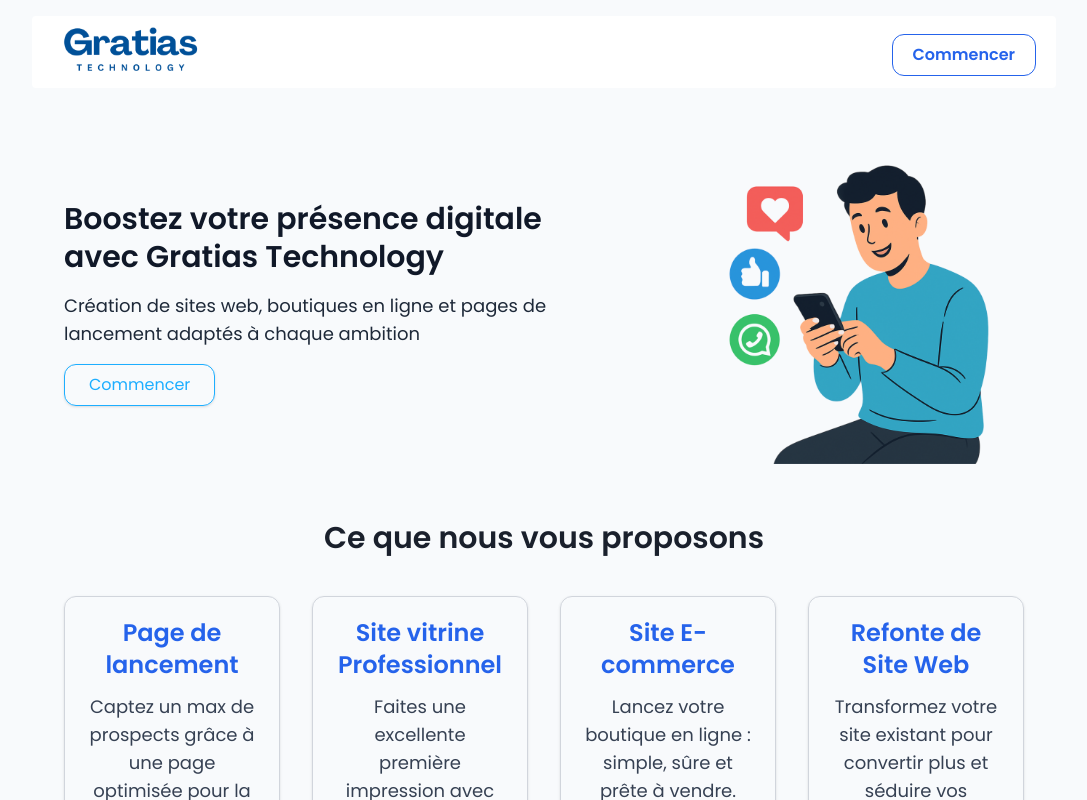
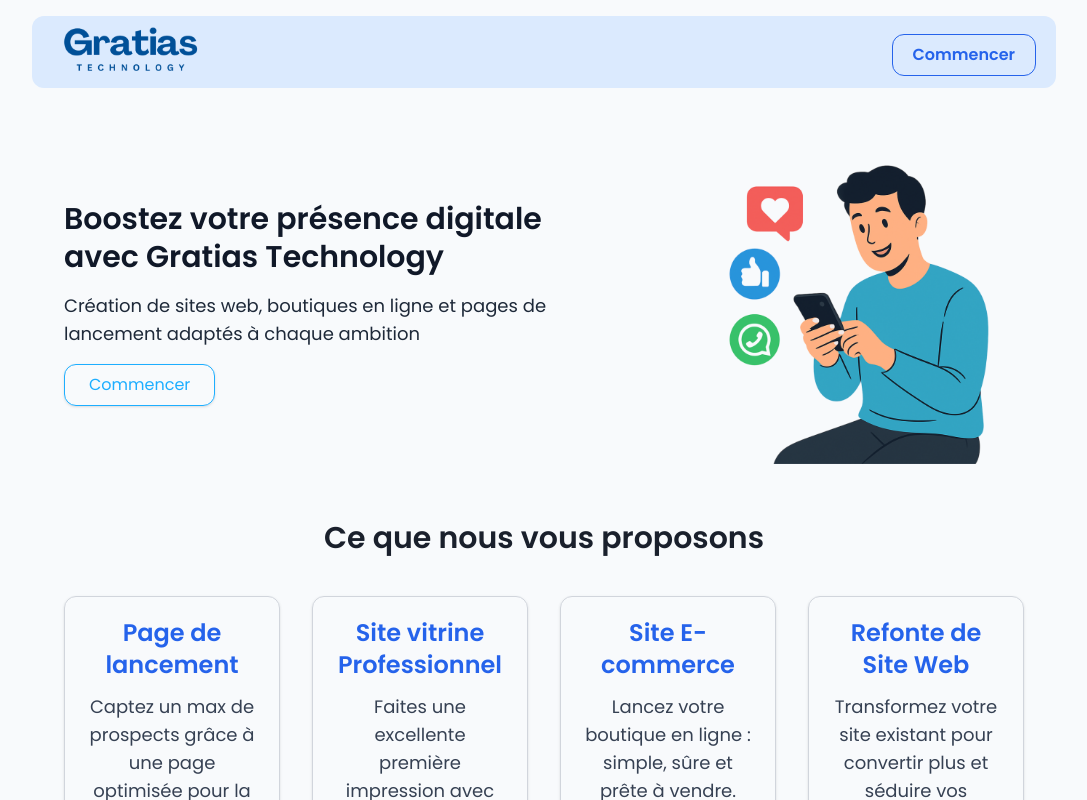
Before and after one commit to deogratias228/gratias-tech-vitrine, a Next.js app: page / in a window 1280 px wide. Shown: the top 800 px of the page, without its empty margins (96-1183 px from the left). Built offline with nearby package versions, Linux system fonts and the light colour scheme.

Commit message:
la couleur en dark mode

```diff
--- a/components/TopBar.tsx
+++ b/components/TopBar.tsx
@@ -1,6 +1,6 @@
 export default function TopBar() {
     return (
-        <div className="bg-white dark:bg-black/20 px-2 md:px-5 py-1 rounded-t md:rounded-b">
+        <div className="bg-blue-100 dark:bg-white/10 px-2 md:px-5 py-1 rounded-t md:rounded-xl">
             <div className="flex justify-between items-end">
                 <img src="./logo.png" alt="Logo de l'entreprise Gratias Technology" className="max-h-8 md:max-h-16 w-auto dark:hidden" />
                 <img src="./logo-dark.png" alt="Logo de l'entreprise Gratias Technology" className="max-h-8 md:max-h-16 w-auto hidden dark:block" />
```
